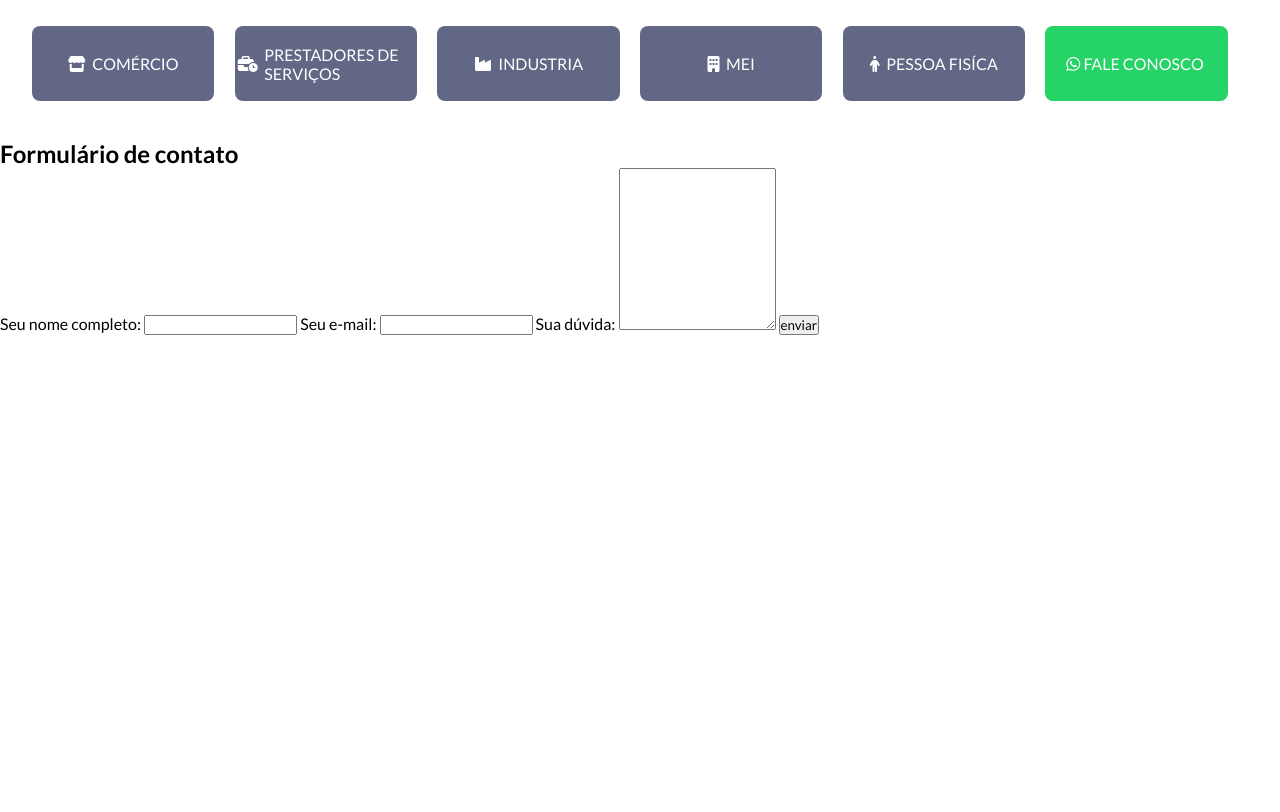
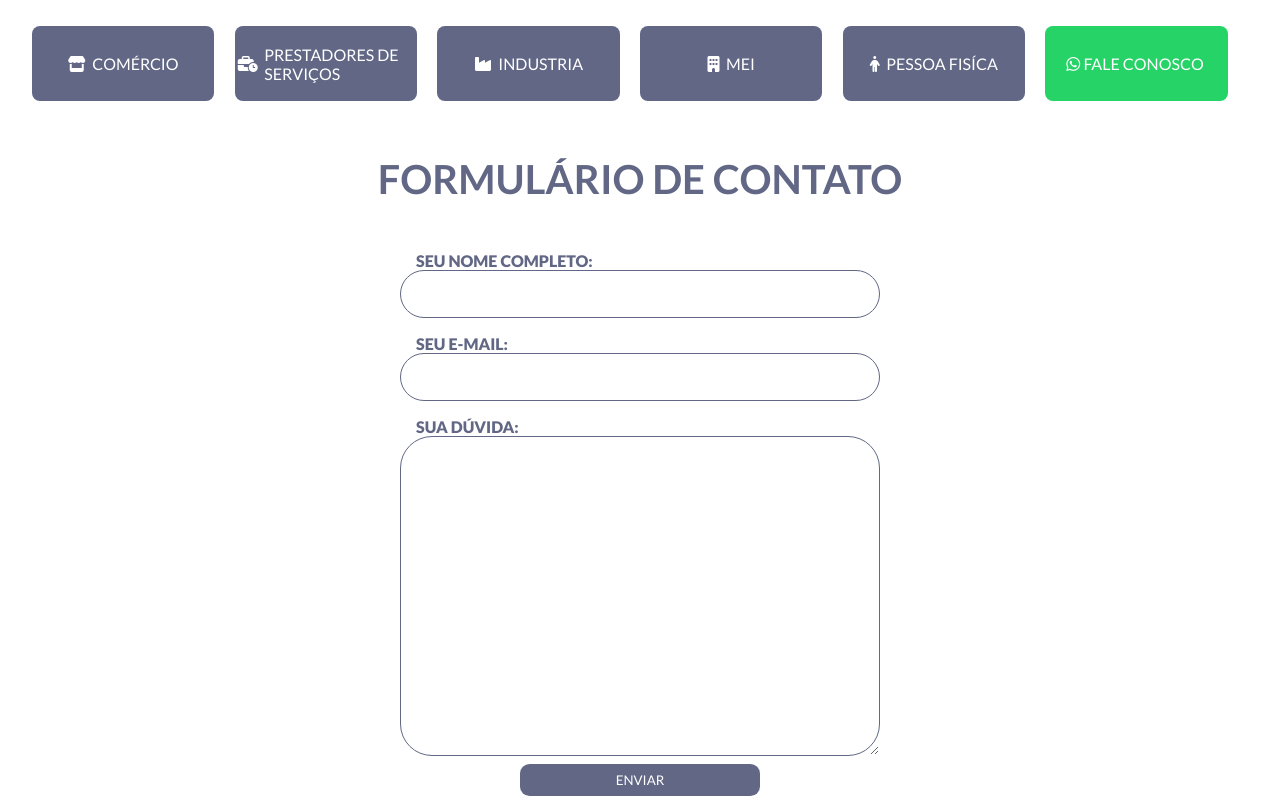
Before and after one commit to GustavodFaria/AlamoContabilidade, a plain HTML site: page index.html in a window 1280 px wide. Shown: the part 740-1552 px from the top of the page. Before the commit the page ends 1075 px from the top, so only its background shows below. Drawn offline with Linux system fonts and the light colour scheme; a web font is replaced by a local one.

Commit message:
Update style.css

```diff
--- a/css/style.css
+++ b/css/style.css
@@ -178,3 +178,61 @@
 .blco-click{
     text-decoration: none;
 }
+
+
+/*==FORMULÁRIO==*/
+
+.form-area{
+    display: flex;
+    flex-direction: column;
+    align-items: center;
+    padding: 1rem;
+}
+
+.form-area .title-form{
+    font-size: 2.5rem;
+    color: var(--second-color);
+    margin-bottom: 3rem;
+    text-transform: uppercase;
+}
+
+.fomulario-envio{
+    display: flex;
+    flex-direction: column;
+}
+
+.fomulario-envio label{
+    text-transform: uppercase;
+    color: var(--second-color);
+    font-weight: 900;
+    margin-left: 1rem;
+}
+
+.fomulario-envio input{
+    margin-bottom: 1rem;
+    width: 30rem;
+    height: 3rem;
+    border: 1px solid var(--second-color);
+    border-radius: 2rem;
+    padding-left: 1rem;
+}
+
+.fomulario-envio  textarea{
+    margin-bottom: .5rem;
+    width: 30rem;
+    height: 20rem;
+    border: 1px solid var(--second-color);
+    border-radius: 2rem;
+    padding: 1rem;
+}
+
+.form-area button{
+    width: 50%;
+    align-self: center;
+    padding: .5rem;
+    border-radius: .6rem;
+    border: none;
+    color: white;
+    background-color: var(--second-color);
+    text-transform: uppercase;
+}
```
